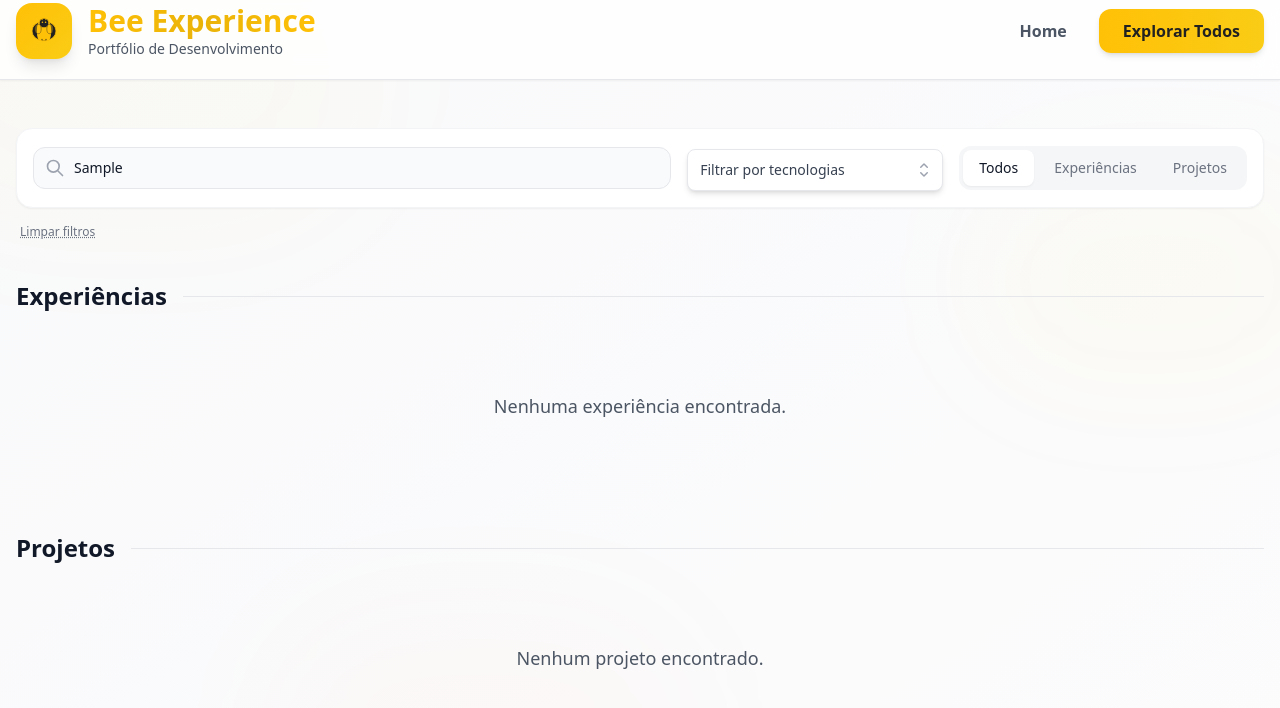
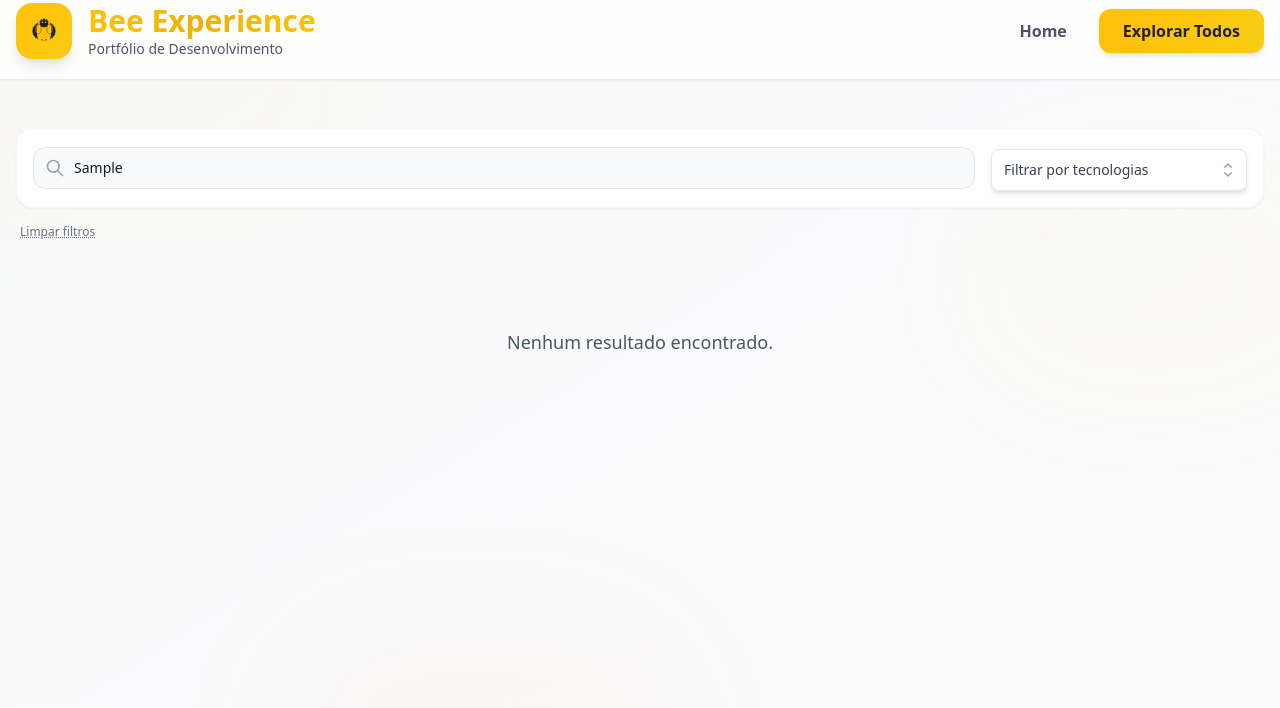
Before and after one commit to beetechgroup-net/bee-experience, a React (Vite) app: page / in a window 1280 px wide. Both pictures are taken after typing "Sample" into the empty fields and a click on the button "Buscar". Shown: the part 17-725 px from the top of the page. Built offline with nearby package versions, Linux system fonts and the light colour scheme.

Commit message:
Only one list

```diff
--- a/src/App.tsx
+++ b/src/App.tsx
@@ -1,7 +1,6 @@
 import { useState, useRef, useEffect } from 'react';
 import { Header } from '@/components/Header/Header';
-import { ExperienceList } from '@/components/ExperienceList/ExperienceList';
-import { ProjectList } from '@/components/ProjectList/ProjectList';
+import { UnifiedList } from '@/components/UnifiedList/UnifiedList';
 import { Home } from '@/components/Home/Home';
 import { TechFilter } from '@/components/TechFilter/TechFilter';
 import { TechIcon } from '@/components/TechIcon/TechIcon';
@@ -9,7 +8,6 @@ import { XMarkIcon } from '@heroicons/react/20/solid';
 
 function App() {
   const [currentView, setCurrentView] = useState<'home' | 'results'>('home');
-  const [activeFilter, setActiveFilter] = useState<'all' | 'experiences' | 'projects'>('all');
   const [searchQuery, setSearchQuery] = useState('');
   const [selectedTechs, setSelectedTechs] = useState<string[]>([]);
   const scrollRef = useRef<HTMLDivElement>(null);
@@ -17,11 +15,6 @@ function App() {
   const handleSearch = (query: string) => {
     setSearchQuery(query);
     setCurrentView('results');
-    // If searching by text, we might want to keep existing tech filters or clear them.
-    // User request: "se eu selecionei na hora deve manter selecionado".
-    // This probably refers to selecting a tech icon.
-    // If I type a text, I probably want to search within that context or globally.
-    // Let's keep selectedTechs as is when text searching.
   };
 
   const handleTechSelectFromHome = (tech: string) => {
@@ -89,28 +82,9 @@ function App() {
                     onChange={setSelectedTechs}
                   />
                 </div>
-
-                {/* Tabs */}
-                <div className="flex p-1 space-x-1 bg-gray-100/80 rounded-xl shrink-0">
-                  {(['all', 'experiences', 'projects'] as const).map((filter) => (
-                    <button
-                      key={filter}
-                      onClick={() => setActiveFilter(filter)}
-                      className={`
-                        px-4 py-2 text-sm font-medium rounded-lg transition-all duration-200 whitespace-nowrap
-                        ${activeFilter === filter
-                          ? 'bg-white text-gray-900 shadow-sm'
-                          : 'text-gray-500 hover:text-gray-900 hover:bg-gray-200/50'
-                        }
-                        `}
-                    >
-                      {filter === 'all' ? 'Todos' : filter === 'experiences' ? 'Experiências' : 'Projetos'}
-                    </button>
-                  ))}
-                </div>
               </div>
 
-              {/* Selected Tags Row (New) */}
+              {/* Selected Tags Row */}
               {(selectedTechs.length > 0 || searchQuery) && (
                 <div className="flex flex-wrap items-center gap-3 px-1">
                   {selectedTechs.map(tech => (
@@ -138,29 +112,7 @@ function App() {
             </div>
 
             <div className="space-y-12">
-              {(activeFilter === 'all' || activeFilter === 'experiences') && (
-                <section className={activeFilter === 'all' ? 'mb-16' : ''}>
-                  {activeFilter === 'all' && (
-                    <div className="flex items-center gap-4 mb-8">
-                      <h2 className="text-2xl font-bold text-gray-900">Experiências</h2>
-                      <div className="h-px flex-1 bg-gray-200"></div>
-                    </div>
-                  )}
-                  <ExperienceList searchQuery={searchQuery} selectedTechs={selectedTechs} />
-                </section>
-              )}
-
-              {(activeFilter === 'all' || activeFilter === 'projects') && (
-                <section>
-                  {activeFilter === 'all' && (
-                    <div className="flex items-center gap-4 mb-8">
-                      <h2 className="text-2xl font-bold text-gray-900">Projetos</h2>
-                      <div className="h-px flex-1 bg-gray-200"></div>
-                    </div>
-                  )}
-                  <ProjectList searchQuery={searchQuery} selectedTechs={selectedTechs} />
-                </section>
-              )}
+              <UnifiedList searchQuery={searchQuery} selectedTechs={selectedTechs} />
             </div>
           </main>
         )}
--- /dev/null
+++ b/src/components/UnifiedList/UnifiedList.tsx
@@ -0,0 +1,125 @@
+import { useState, useEffect, useCallback } from 'react';
+import type { Experience } from '@/types/experience.types';
+import type { Project } from '@/types/project.types';
+import { ExperienceCard } from '../ExperienceCard/ExperienceCard';
+import { ProjectCard } from '../ProjectCard/ProjectCard';
+import { ExperienceModal } from '../ExperienceModal/ExperienceModal';
+import { ProjectModal } from '../ProjectModal/ProjectModal';
+import { container } from '@/di/container';
+
+
+
+type UnifiedItem =
+    | ({ type: 'experience' } & Experience)
+    | ({ type: 'project' } & Project);
+
+interface UnifiedListProps {
+    searchQuery?: string;
+    selectedTechs?: string[];
+}
+
+export const UnifiedList = ({ searchQuery, selectedTechs }: UnifiedListProps) => {
+    const [items, setItems] = useState<UnifiedItem[]>([]);
+    const [selectedExperience, setSelectedExperience] = useState<Experience | null>(null);
+    const [selectedProject, setSelectedProject] = useState<Project | null>(null);
+    const [loading, setLoading] = useState(true);
+
+
+    // Helper to parse dates for sorting
+    const getDateWeight = (item: UnifiedItem): number => {
+        if (item.type === 'experience') {
+            // Parse "Jan 2024" or "2024"
+            const match = item.period.match(/(\d{4})/);
+            return match ? parseInt(match[0]) : 0;
+        } else {
+            // Project year is just "2025" or similar
+            return parseInt(item.year) || 0;
+        }
+    };
+
+    const loadData = useCallback(async () => {
+        setLoading(true);
+        try {
+            const expService = container.getExperienceService();
+            const projService = container.getProjectService();
+
+            // Load all for client-side merge/sort (simplest approach for now given the mock backend)
+            // In a real app we'd need a unified backend endpoint
+            const [expResponse, projResponse] = await Promise.all([
+                expService.getExperiencesPaginated(1, 100, searchQuery, selectedTechs),
+                projService.getProjectsPaginated(1, 100, searchQuery, selectedTechs)
+            ]);
+
+            const experiences: UnifiedItem[] = expResponse.data.map(e => ({ ...e, type: 'experience' }));
+            const projects: UnifiedItem[] = projResponse.data.map(p => ({ ...p, type: 'project' }));
+
+            const combined = [...experiences, ...projects].sort((a, b) => {
+                return getDateWeight(b) - getDateWeight(a); // Descending
+            });
+
+            setItems(combined);
+        } catch (error) {
+            console.error('Error loading unified data:', error);
+        } finally {
+            setLoading(false);
+        }
+    }, [searchQuery, selectedTechs]);
+
+    useEffect(() => {
+        loadData();
+    }, [loadData]);
+
+
+    if (loading) {
+        return (
+            <div className="flex justify-center items-center min-h-[400px]">
+                <div className="flex flex-col items-center gap-4">
+                    <div className="animate-spin rounded-full h-16 w-16 border-4 border-bee-yellow border-t-transparent"></div>
+                    <p className="text-gray-600 font-medium">Carregando...</p>
+                </div>
+            </div>
+        );
+    }
+
+    if (items.length === 0) {
+        return (
+            <div className="text-center py-12">
+                <p className="text-gray-600 text-lg">Nenhum resultado encontrado.</p>
+            </div>
+        );
+    }
+
+    return (
+        <>
+            <div className="grid grid-cols-1 md:grid-cols-2 lg:grid-cols-3 gap-6">
+                {items.map((item) => (
+                    item.type === 'experience' ? (
+                        <ExperienceCard
+                            key={`exp-${item.id}`}
+                            experience={item}
+                            onClick={() => setSelectedExperience(item)}
+                        />
+                    ) : (
+                        <ProjectCard
+                            key={`proj-${item.id}`}
+                            project={item}
+                            onClick={() => setSelectedProject(item)}
+                        />
+                    )
+                ))}
+            </div>
+
+            <ExperienceModal
+                experience={selectedExperience}
+                isOpen={!!selectedExperience}
+                onClose={() => setSelectedExperience(null)}
+            />
+
+            <ProjectModal
+                project={selectedProject}
+                isOpen={!!selectedProject}
+                onClose={() => setSelectedProject(null)}
+            />
+        </>
+    );
+};
```
